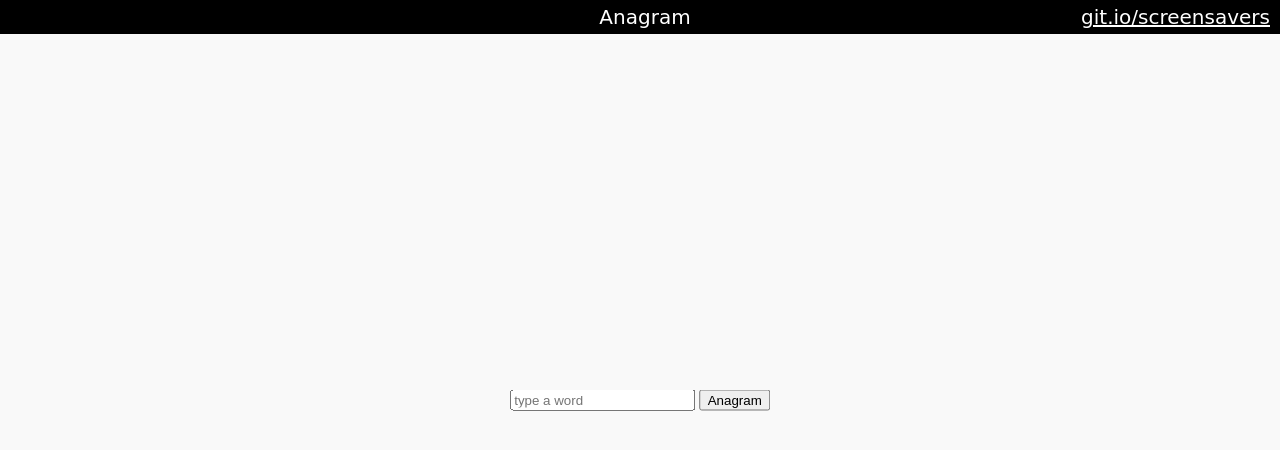
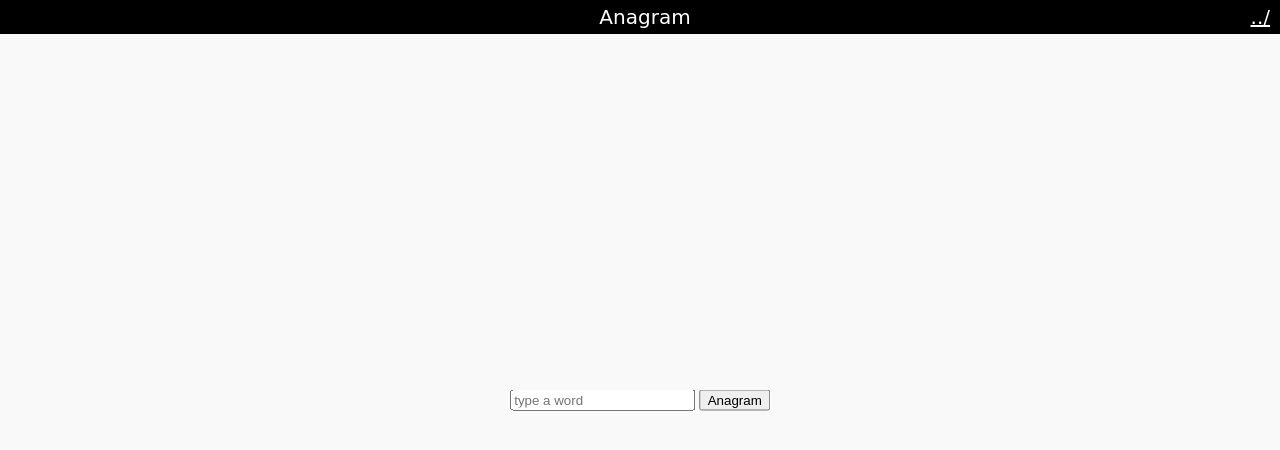
Before and after one commit to jonthesquirrel/screensavers, a plain HTML site: page screensavers/anagram.html in a window 1280 px wide. Drawn offline with Linux system fonts and the light colour scheme.

Commit message:
replace git.io link with relative link in subpages

```diff
--- a/screensavers/anagram.html
+++ b/screensavers/anagram.html
@@ -71,7 +71,7 @@
 		Anagram
 	</div>
 
-	<a href="http://git.io/screensavers" class="header topright">git.io/screensavers</a>
+	<a href="http://git.io/screensavers" class="header topright">../</a>
 
 	<div id="splashscreen" class="middle">
 		<input type="text" id="wordbox" placeholder="type a word">
```
Also changed, not shown: screensavers/bouncy-squares.html (+1 -1 lines), 1 other file.
